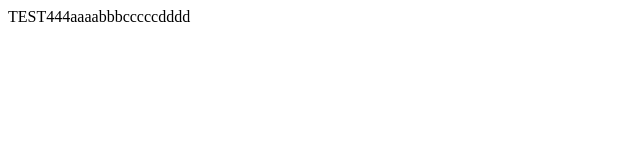
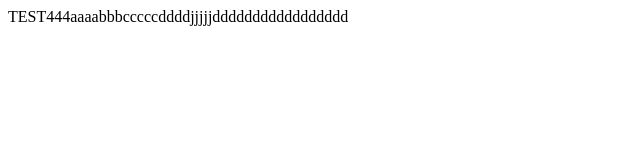
Before and after one commit to blindjudge/blindjudge-webapp, a plain HTML site: page index.html in a window 1280 px wide. Shown: the whole page, without its empty margins (0-640 px from the left). Drawn offline with Linux system fonts and the light colour scheme.

Commit message:
fixing bug 349829

```diff
--- a/index.html
+++ b/index.html
@@ -1,5 +1,5 @@
 <html>
 <body>
-TEST444aaaabbbcccccdddd
+TEST444aaaabbbcccccddddjjjjjddddddddddddddddd
 </body>
 </html>
```
